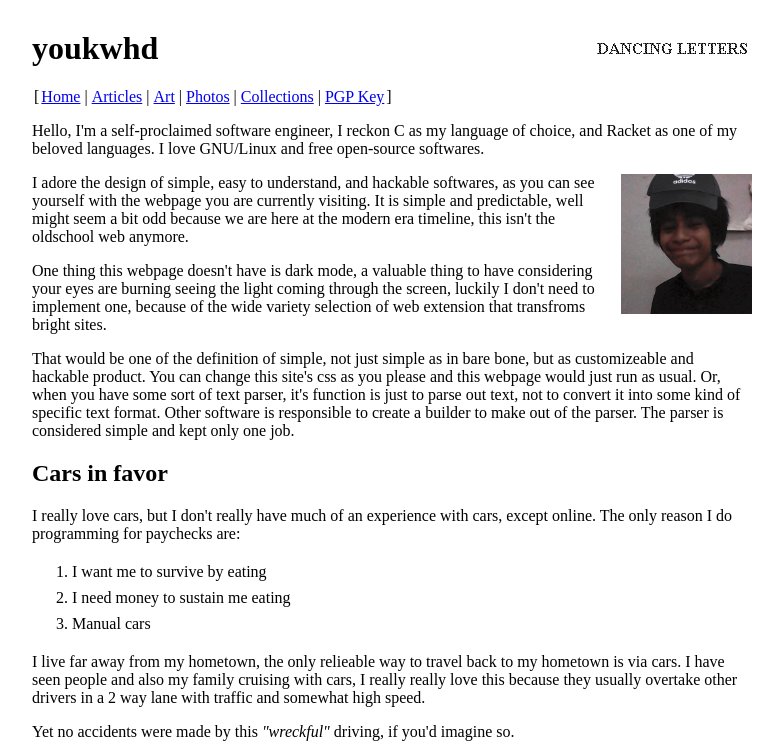
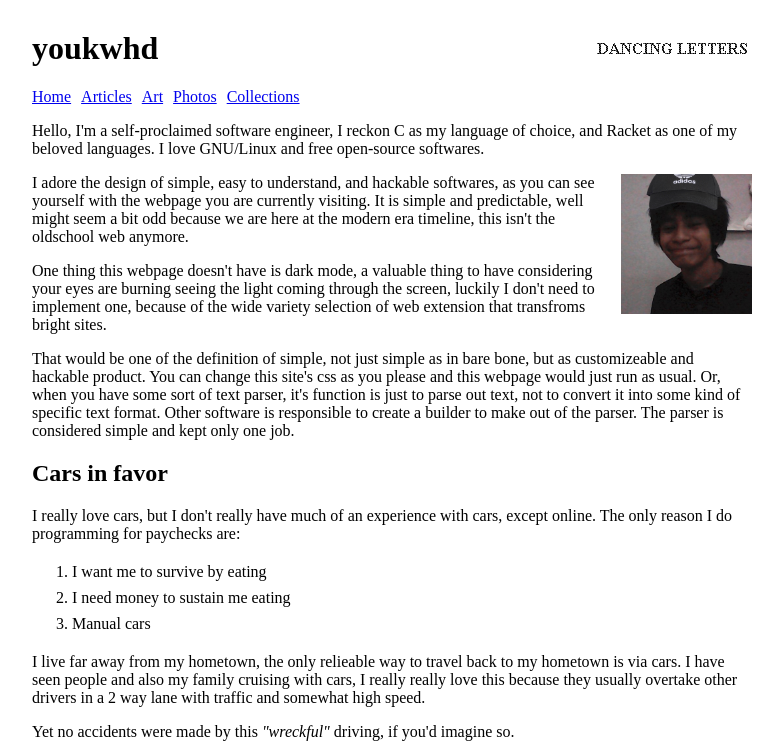
Before and after one commit to youkwhd/youkwhd.com, a Next.js app: page / in a window 1280 px wide. Shown: the top 755 px of the page, without its empty margins (248-1031 px from the left). Built offline with nearby package versions, Linux system fonts and the light colour scheme.

Commit message:
chore: simpler navbar

```diff
--- a/src/components/NavigationBar/index.tsx
+++ b/src/components/NavigationBar/index.tsx
@@ -2,27 +2,24 @@ import Link from "next/link"
 
 export default (): JSX.Element => {
     return (
+        <nav>
             <ul className="navigation-bar">
                 <li>
-                <span className="navigation-bar--opener">{'['}</span>
-                <Link href="/">Home</Link> |
+                    <Link href="/">Home</Link>
                 </li>
                 <li>
-                <Link href="/articles">Articles</Link> |
+                    <Link href="/articles">Articles</Link>
                 </li>
                 <li>
-                <Link href="/art">Art</Link> |
+                    <Link href="/art">Art</Link>
                 </li>
                 <li>
-                <Link href="/photos">Photos</Link> |
+                    <Link href="/photos">Photos</Link>
                 </li>
                 <li>
-                <Link href="/collections">Collections</Link> |
-            </li>
-            <li>
-                <Link href="/pgp-public-key">PGP Key</Link>
-                <span className="navigation-bar--closer">{']'}</span>
+                    <Link href="/collections">Collections</Link>
                 </li>
             </ul>
+        </nav>
     )
 }
--- a/src/styles/general.scss
+++ b/src/styles/general.scss
@@ -10,6 +10,13 @@ header {
     justify-content: space-between;
 }
 
+nav {
+    display: flex;
+    span {
+        margin-right: 10px;
+    }
+}
+
 footer {
     margin-top: 40px;
     display: flex;
@@ -18,7 +25,6 @@ footer {
 
 aside {
     float: right;
-    padding-left: 10px;
 }
 
 pre {
@@ -37,3 +43,13 @@ li {
 ul > li > ul {
     padding-top: .25em;
 }
+
+/* hide title image on mobile
+ */
+@media only screen and (max-width: 460px) {
+    h1 {
+        aside {
+            display: none;
+        }
+    }
+}
--- a/src/styles/main.scss
+++ b/src/styles/main.scss
@@ -32,7 +32,7 @@
 .navigation-bar li {
     list-style: none;
     padding: 0;
-    margin: 0px 2px;
+    margin-right: 10px;
 }
 
 .navigation-bar--opener {
```
Lines whose indentation alone changed are shown as unchanged.
